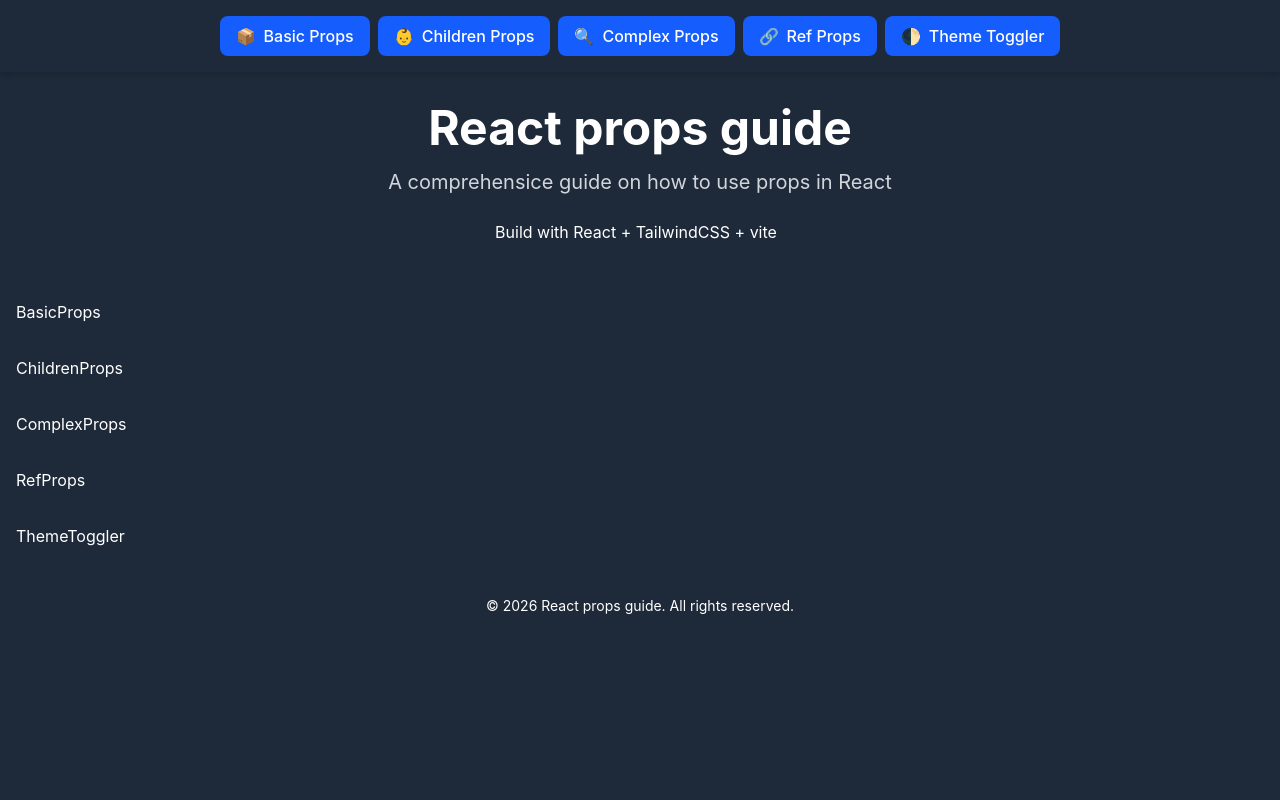
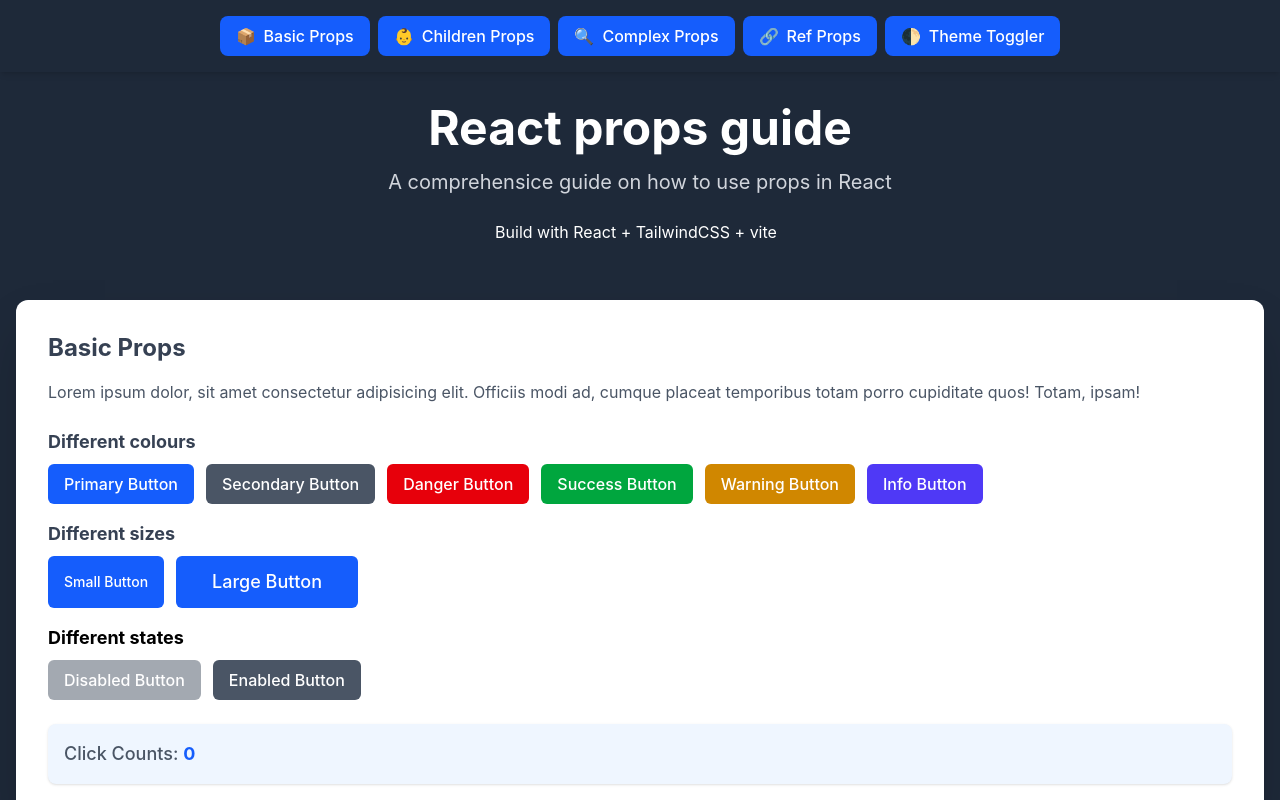
Before and after one commit to deval274/nextjs_course, a React (Vite) app in the folder 05_prop_guide/: page / in a window 1280 px wide. Shown: the top 800 px of the page. Built offline with nearby package versions, Linux system fonts and the light colour scheme.

Commit message:
05_prop_guide: feat: implement BasicProps with customizable buttons and click count

```diff
--- a/05_prop_guide/src/components/BasicProps.jsx
+++ b/05_prop_guide/src/components/BasicProps.jsx
@@ -1,9 +1,115 @@
-import React from 'react'
+import { useState } from "react";
+
+function Button({ text, color, size, onClick, disabled }) {
+  return (
+    <button
+      onClick={() => (disabled ? null : onClick())}
+      disabled={disabled}
+      className={`
+                px-4 py-2 rounded-md font-medium transition-colors duration-300
+                ${size === "small" ? "px-2 py-1 text-sm" : ""}
+                ${size === "large" ? "px-9 py-3 text-lg" : ""}
+                ${color === "primary" ? "bg-blue-600 text-white hover:bg-blue-700" : ""}
+                ${color === "secondary" ? "bg-gray-600 text-white hover:bg-gray-700" : ""}
+                ${color === "danger" ? "bg-red-600 text-white hover:bg-red-700" : ""}
+                ${color === "success" ? "bg-green-600 text-white hover:bg-green-700" : ""}
+                ${color === "warning" ? "bg-yellow-600 text-white hover:bg-yellow-700" : ""}
+                ${color === "info" ? "bg-indigo-600 text-white hover:bg-indigo-700" : ""}
+                ${disabled ? "opacity-50 cursor-not-allowed" : "cursor-pointer"}
+            `}
+    >
+      {text}
+    </button>
+  );
+}
 
 function BasicProps() {
+  const [clickCount, setClickCount] = useState(0);
   return (
-    <div className='text-white'>BasicProps</div>
-  )
+    <section className="p-8 bg-white rounded-xl shadow-2xl">
+      <h2 className="text-2xl font-bold mb-4 text-gray-700">Basic Props</h2>
+      <p className="text-gray-600 mb-6">
+        Lorem ipsum dolor, sit amet consectetur adipisicing elit. Officiis modi
+        ad, cumque placeat temporibus totam porro cupiditate quos! Totam, ipsam!
+      </p>
+      <div className="space-y-4">
+        <h3 className="text-lg font-bold mb-2 text-gray-700">
+          Different colours
+        </h3>
+        <div className="flex flex-wrap gap-3">
+          <Button
+            text="Primary Button"
+            color="primary"
+            onClick={() => setClickCount(clickCount + 1)}
+          />
+          <Button
+            text="Secondary Button"
+            color="secondary"
+            onClick={() => setClickCount(clickCount + 1)}
+          />
+          <Button
+            text="Danger Button"
+            color="danger"
+            onClick={() => setClickCount(clickCount + 1)}
+          />
+          <Button
+            text="Success Button"
+            color="success"
+            onClick={() => setClickCount(clickCount + 1)}
+          />
+          <Button
+            text="Warning Button"
+            color="warning"
+            onClick={() => setClickCount(clickCount + 1)}
+          />
+          <Button
+            text="Info Button"
+            color="info"
+            onClick={() => setClickCount(clickCount + 1)}
+          />
+        </div>
+        <h3 className="text-lg font-bold mb-2 text-gray-700">
+          Different sizes
+        </h3>
+        <div className="flex flex-wrap gap-3">
+          <Button
+            text="Small Button"
+            size="small"
+            color="primary"
+            onClick={() => setClickCount(clickCount + 1)}
+          />
+          <Button
+            text="Large Button"
+            size="large"
+            color="primary"
+            onClick={() => setClickCount(clickCount + 1)}
+          />
+        </div>
+        <h3 className="text-lg font-bold mb-2">Different states</h3>
+        <div className="flex flex-wrap gap-3">
+          <Button
+            text="Disabled Button"
+            disabled={true}
+            color="secondary"
+            onClick={() => setClickCount(clickCount + 1)}
+          />
+          <Button
+            text="Enabled Button"
+            disabled={false}
+            color="secondary"
+            onClick={() => setClickCount(clickCount + 1)}
+          />
+        </div>
+
+        <div className="mt-6 p-4 bg-blue-50 rounded-lg shadow-sm">
+          <p className="text-gray-600 text-lg font-medium">
+            Click Counts:{" "}
+            <span className="font-bold text-blue-600">{clickCount}</span>
+          </p>
+        </div>
+      </div>
+    </section>
+  );
 }
 
-export default BasicProps
+export default BasicProps;
```
